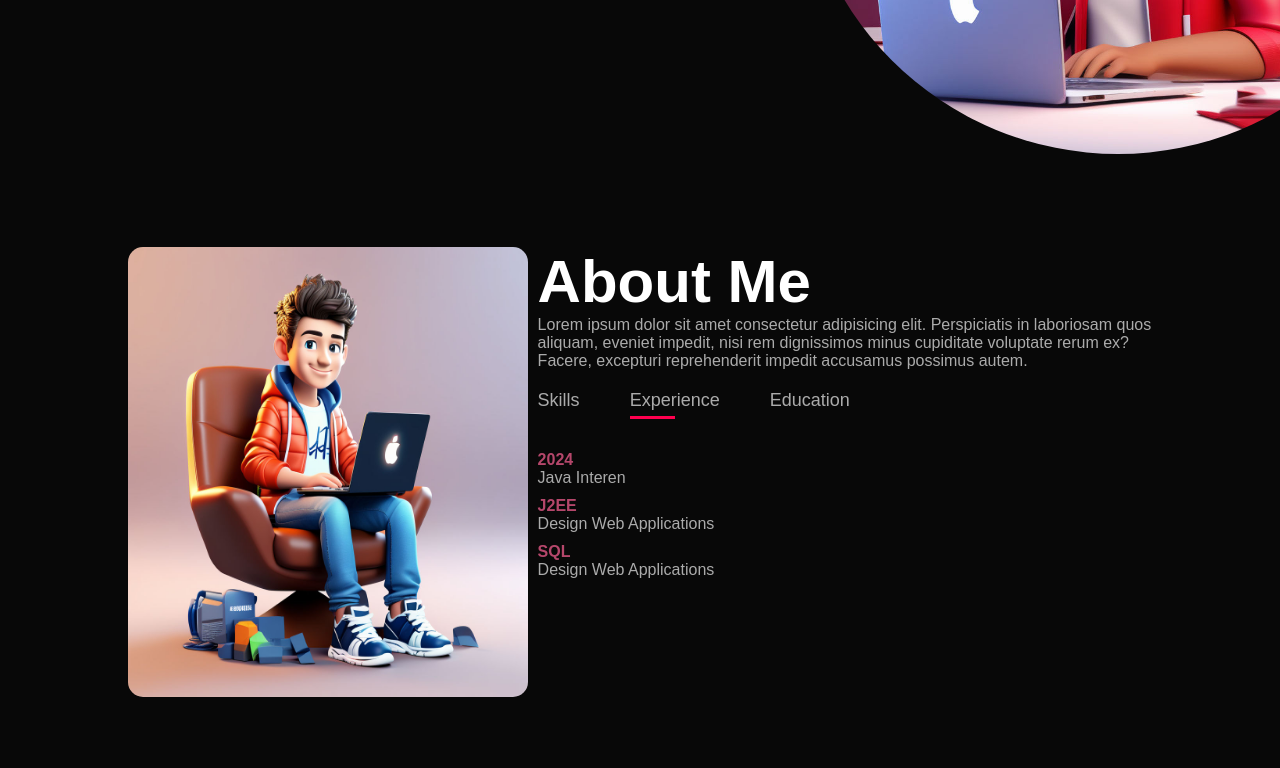
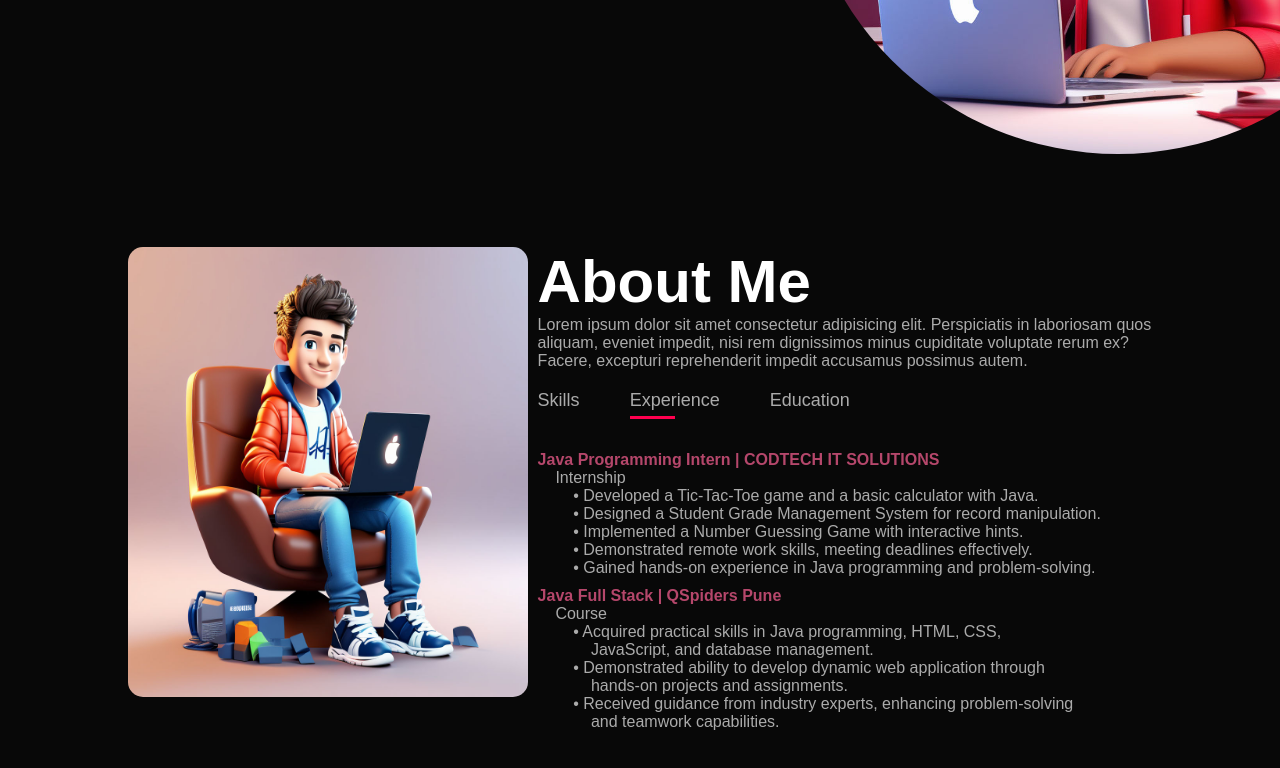
Before and after one commit to SachinBhosale01/Portfolio-Website, a plain HTML site: page index.html in a window 1280 px wide. Both pictures are taken after a click on the element "Experience". Shown: the part 643-1411 px from the top of the page. Drawn offline with Linux system fonts and the light colour scheme.

Commit message:
adding skills

```diff
--- a/index.html
+++ b/index.html
@@ -60,10 +60,28 @@
                     </div>
                     <div class="tab-contents" id="experience">
                         <ul>
-                            <li><span>2024</span> <br>Java Interen</li>
-                            <li><span>J2EE</span> <br>Design Web Applications</li>
-                            <li><span>SQL</span> <br>Design Web Applications</li>
-                        </ul>
+                            <li><span>Java Programming Intern | CODTECH IT SOLUTIONS</span>
+                                <pre>
+    Internship
+        • Developed a Tic-Tac-Toe game and a basic calculator with Java.
+        • Designed a Student Grade Management System for record manipulation.
+        • Implemented a Number Guessing Game with interactive hints.
+        • Demonstrated remote work skills, meeting deadlines effectively.
+        • Gained hands-on experience in Java programming and problem-solving.</li>
+                            </pre>
+                                <li><span>Java Full Stack | QSpiders Pune</span>
+                                    <pre>
+    Course
+        • Acquired practical skills in Java programming, HTML, CSS,
+            JavaScript, and database management.
+        • Demonstrated ability to develop dynamic web application through
+            hands-on projects and assignments.
+        • Received guidance from industry experts, enhancing problem-solving
+            and teamwork capabilities.
+                                    </pre>
+                                </li>
+
+                            </ul>
                     </div>
                     <div class="tab-contents" id="education">
                         <ul>
@@ -122,7 +140,7 @@
                 <div class="layer">
                     <h3>Portfolio Website</h3>
                     <p>My very own personal portfolio website, crafted with HTML, CSS, and JavaScript. It serves as a digital showcase of my professional journey, displaying my skills, projects, and achievements in a visually appealing and user-friendly manner. With a clean and intuitive design, it offers visitors a glimpse into my expertise and passions, allowing for easy navigation and exploration.</p>
-                    <a href="https://github.com/SachinBhosale01"><i class="fa-solid fa-arrow-up-right-from-square"></i></a>
+                    <a href="https://github.com/SachinBhosale01/Portfolio-Website"><i class="fa-solid fa-arrow-up-right-from-square"></i></a>
                 </div>
             </div>
             <div class="work">
@@ -130,7 +148,7 @@
                 <div class="layer">
                     <h3>Myntra Clone</h3>
                     <p> A replication of the popular e-commerce platform Myntra, focusing on delivering a user-friendly shopping experience. Developed with HTML and CSS, this clone provides a visually appealing interface and intuitive navigation, resembling the original Myntra website while allowing users to browse, search, and purchase fashion products effortlessly.</p>
-                    <a href="https://github.com/SachinBhosale01"><i class="fa-solid fa-arrow-up-right-from-square"></i></a>
+                    <a href="https://github.com/SachinBhosale01/Myntra-Clone"><i class="fa-solid fa-arrow-up-right-from-square"></i></a>
                 </div>
             </div>
         </div>
@@ -151,7 +169,7 @@
                         <a href="" class="fab fa-facebook"></a>
                         <a href="" class="fab fa-youtube"></a>
                         <a href="" class="fab fa-instagram"></a>
-                        <a href="" class="fab fa-linkedin"></a>
+                        <a href="https://www.linkedin.com/in/sachinbhosale01/" class="fab fa-linkedin"></a>
                     </div>
                     <a href="images/SachinBhosale_Resume.pdf" download class="btn btn2">Download Resume / CV</a>
                 </div>
```
